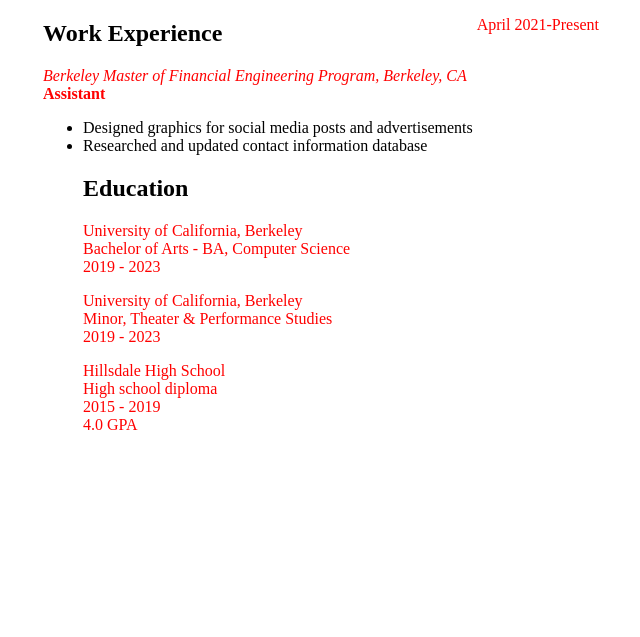
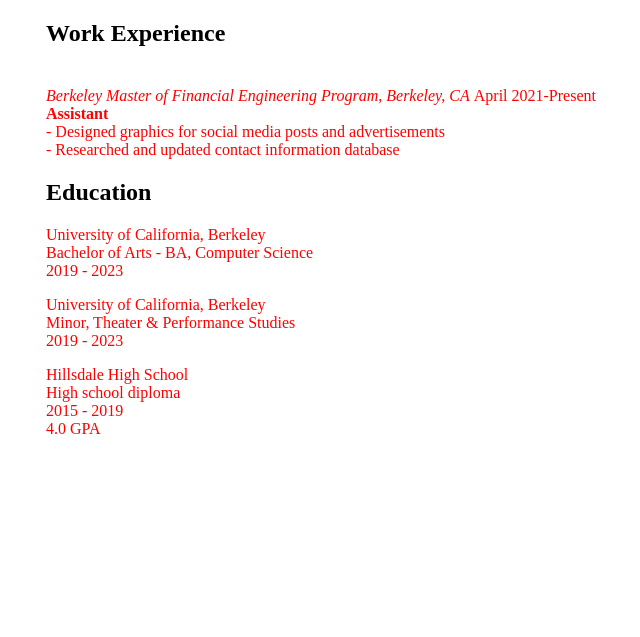
Before and after one commit to Mitchell-Yu/Mitchell-Yu.github.io, a plain HTML site: page index.html in a window 1280 px wide. Shown: the part 163-800 px from the top of the page, without its empty margins (319-959 px from the left). Drawn offline with Linux system fonts and the light colour scheme.

Commit message:
Revamped formatting

```diff
--- a/index.html
+++ b/index.html
@@ -23,14 +23,17 @@
   </tr>
       <tr>
           <td>
+            <h2>Work Experience</h2>
+          </td>
+      </tr>
+      <tr>
+          <td>
 
         <div class="container">
-            <h2>Work Experience</h2>
             <p><i>Berkeley Master of Financial Engineering Program, Berkeley, CA</i><br>
                 <b>Assistant</b><br>
-                <ul>
-                    <li>Designed graphics for social media posts and advertisements</li>
-                    <li>Researched and updated contact information database</li></p>
+                - Designed graphics for social media posts and advertisements<br>
+                - Researched and updated contact information database</p>
 
             <h2>Education</h2>
             <p>University of California, Berkeley<br>
@@ -47,7 +50,7 @@
 
       </td>
           <td>
-              <p style="text-align:center;">April 2021-Present</p>
+              <p style="text-align:right;">April 2021-Present</p>
           </td>
     </tr>
   </table>
```
